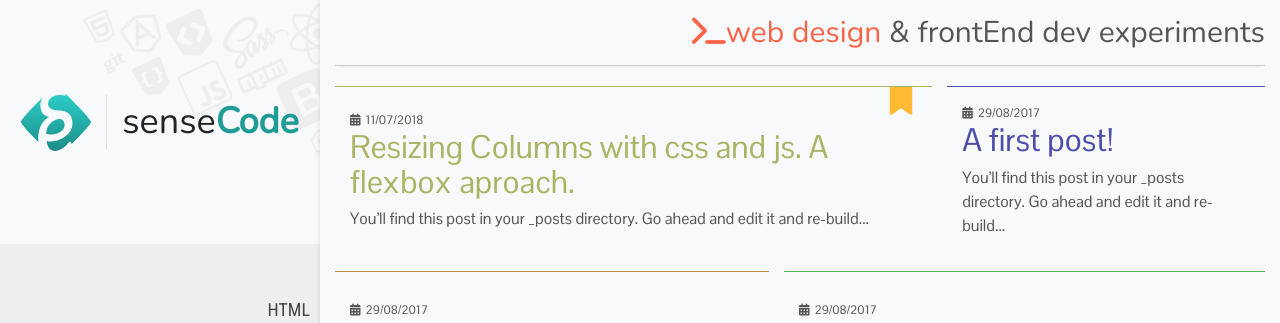
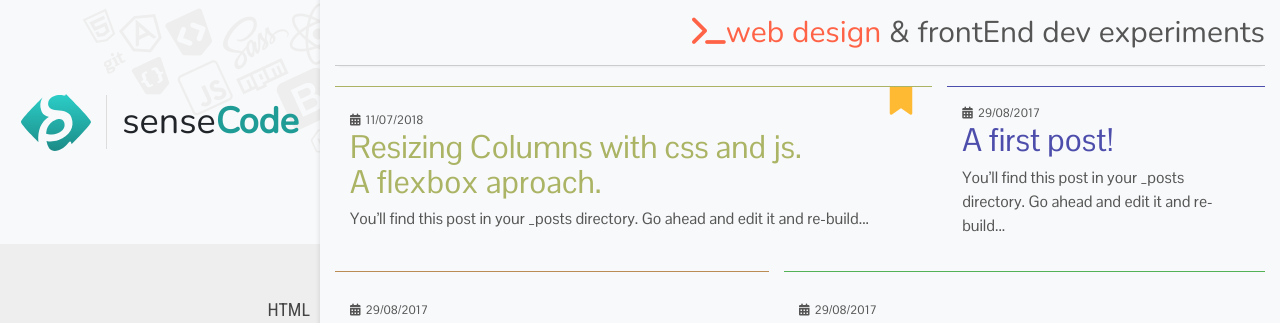
Before and after one commit to rogerbh/sensecode, a Jekyll site: the page built from index.md, in a window 1280 px wide. Shown: the top 323 px of the page. Built offline with Jekyll 4.4.1, drawn with Linux system fonts in a browser that asks for light colours; nearby versions of some CDN libraries; some web fonts are replaced.

Commit message:
line breaks on posts

```diff
--- a/_layouts/home.html
+++ b/_layouts/home.html
@@ -15,9 +15,8 @@ layout: default
 
       <span class="post-meta">{{ post.date |  date: "%d/%m/%Y"  }}</span>
 
-      <h2>
-        {{ post.title | escape }}
-      </h2>
+      <h2>{{ post.title | escape }}</h2>
+
       <p class="post-resume">
         {{ post.content | strip_html | truncatewords: 15 }}
       </p>
--- a/_posts/2018-07-11-col-resize.markdown
+++ b/_posts/2018-07-11-col-resize.markdown
@@ -1,6 +1,7 @@
 ---
 layout: post
-title:  "Resizing Columns with css and js. A flexbox aproach."
+title:  "Resizing Columns with css and js.\n
+A flexbox aproach."
 #date:   2017-08-28 22:14:14 -0300
 category: js-posts
 ---
--- a/styles/custom/css/custom.css
+++ b/styles/custom/css/custom.css
@@ -90,32 +90,33 @@ h1, h2, h3, h4, h5, h6, p, span {
 .post-header .post-title {
   display: inline-flex;
   margin: 0;
+  white-space: pre-line;
 }
-/* line 70, ../custom.scss */
+/* line 71, ../custom.scss */
 .post-header .post-meta {
   display: inline-flex;
   padding: 0;
   margin: 0;
 }
 
-/* line 77, ../custom.scss */
+/* line 78, ../custom.scss */
 h2.page-title {
   border-bottom: solid 1px #ddd;
   padding-bottom: 15px;
   margin-bottom: 15px;
 }
 
-/* line 83, ../custom.scss */
+/* line 84, ../custom.scss */
 .fa {
   vertical-align: initial;
 }
 
-/* line 84, ../custom.scss */
+/* line 85, ../custom.scss */
 .fa:first-child {
   padding-left: 5px;
 }
 
-/* line 86, ../custom.scss */
+/* line 87, ../custom.scss */
 .menu-list {
   list-style-type: none;
   list-style-position: inside;
@@ -125,7 +126,7 @@ h2.page-title {
   flex-direction: column;
   height: 100%;
 }
-/* line 95, ../custom.scss */
+/* line 96, ../custom.scss */
 .menu-list li {
   display: flex;
   flex: 1;
@@ -133,19 +134,19 @@ h2.page-title {
   overflow: hidden;
   position: relative;
 }
-/* line 97, ../custom.scss */
+/* line 98, ../custom.scss */
 .menu-list li:nth-child(1) a:hover {
   background-color: #3158ab !important;
 }
-/* line 100, ../custom.scss */
+/* line 101, ../custom.scss */
 .menu-list li:nth-child(2) a:hover {
   background-color: #ff8e34 !important;
 }
-/* line 103, ../custom.scss */
+/* line 104, ../custom.scss */
 .menu-list li:nth-child(3) a:hover {
   background-color: #ffba34 !important;
 }
-/* line 108, ../custom.scss */
+/* line 109, ../custom.scss */
 .menu-list li a {
   font-family: 'Roboto Condensed', sans-serif;
   font-size: 18px;
@@ -161,19 +162,19 @@ h2.page-title {
   -moz-box-shadow: inset -21px 0px 4px -20px rgba(0, 0, 0, 0.1);
   box-shadow: inset -21px 0px 4px -20px rgba(0, 0, 0, 0.1);
 }
-/* line 120, ../custom.scss */
+/* line 121, ../custom.scss */
 .menu-list li a:hover {
   color: #fff;
   background-color: #209c97;
   padding-right: 30px;
 }
-/* line 125, ../custom.scss */
+/* line 126, ../custom.scss */
 .menu-list li a:active {
   color: #fff;
   background-color: #209c97;
   padding-right: 30px;
 }
-/* line 137, ../custom.scss */
+/* line 138, ../custom.scss */
 .menu-list li a::before {
   font-family: FontAwesome;
   position: absolute;
@@ -185,44 +186,44 @@ h2.page-title {
   font-size: 80px;
   transition: transform 0.35s cubic-bezier(0.77, 0, 0.175, 1), opacity 0.35s cubic-bezier(0.77, 0, 0.175, 1), left 0.35s cubic-bezier(0.77, 0, 0.175, 1);
 }
-/* line 151, ../custom.scss */
+/* line 152, ../custom.scss */
 .menu-list li:nth-of-type(1) a::before {
   content: '\f13b';
 }
-/* line 152, ../custom.scss */
+/* line 153, ../custom.scss */
 .menu-list li:nth-of-type(2) a::before {
   font-family: "FontMfizz";
   content: '\f116';
 }
-/* line 153, ../custom.scss */
+/* line 154, ../custom.scss */
 .menu-list li:nth-of-type(3) a::before {
   font-family: "FontMfizz";
   content: '\f142';
 }
-/* line 155, ../custom.scss */
+/* line 156, ../custom.scss */
 .menu-list li a:hover::before, .menu-list li a:active::before {
   opacity: 1;
   left: 25px;
   transform: rotate(-20deg);
 }
 
-/* line 163, ../custom.scss */
+/* line 164, ../custom.scss */
 .fa {
   padding-right: 5px;
 }
 
 /*.brand-holder{}*/
-/* line 166, ../custom.scss */
+/* line 167, ../custom.scss */
 .brand-link {
   font-family: 'Nunito', sans-serif;
   margin: 0 auto;
 }
-/* line 169, ../custom.scss */
+/* line 170, ../custom.scss */
 .brand-link:hover {
   color: #209c97;
 }
 
-/* line 173, ../custom.scss */
+/* line 174, ../custom.scss */
 .site-name {
   font-family: 'Nunito', sans-serif;
   margin-left: 15px;
@@ -231,12 +232,12 @@ h2.page-title {
   align-items: left;
   font-size: 36px;
 }
-/* line 180, ../custom.scss */
+/* line 181, ../custom.scss */
 .site-name span {
   font-family: 'Nunito', sans-serif;
 }
 
-/* line 183, ../custom.scss */
+/* line 184, ../custom.scss */
 .slogan-home {
   font-family: 'Nunito', sans-serif;
   font-size: 30px;
@@ -249,103 +250,103 @@ h2.page-title {
   border-bottom: solid 1px #ccc;
   box-shadow: 0px 5px 2px -4px rgba(0, 0, 0, 0.05);
 }
-/* line 194, ../custom.scss */
+/* line 195, ../custom.scss */
 .slogan-home span {
   color: tomato;
   font-family: inherit;
 }
-/* line 197, ../custom.scss */
+/* line 198, ../custom.scss */
 .slogan-home span:before {
   font-family: FontAwesome;
   content: '\f120';
 }
 
-/* line 204, ../custom.scss */
+/* line 205, ../custom.scss */
 .icons-holder {
   position: relative;
   top: -100px;
   left: 10vw;
   z-index: -1;
 }
-/* line 209, ../custom.scss */
+/* line 210, ../custom.scss */
 .icons-holder i {
   color: #eee;
   position: absolute;
   transform: rotate(-25deg);
   font-size: 50px;
 }
-/* line 214, ../custom.scss */
+/* line 215, ../custom.scss */
 .icons-holder i:nth-of-type(1) {
   top: 10px;
   left: 30px;
   font-size: 50px;
 }
-/* line 219, ../custom.scss */
+/* line 220, ../custom.scss */
 .icons-holder i:nth-of-type(2) {
   top: 55px;
   left: 40px;
   font-size: 55px;
 }
-/* line 224, ../custom.scss */
+/* line 225, ../custom.scss */
 .icons-holder i:nth-of-type(3) {
   top: 60px;
   left: -5px;
   font-size: 40px;
 }
-/* line 229, ../custom.scss */
+/* line 230, ../custom.scss */
 .icons-holder i:nth-of-type(4) {
   left: 80px;
   top: 0px;
   font-size: 65px;
 }
-/* line 234, ../custom.scss */
+/* line 235, ../custom.scss */
 .icons-holder i:nth-of-type(5) {
   left: 95px;
   top: 50px;
 }
-/* line 238, ../custom.scss */
+/* line 239, ../custom.scss */
 .icons-holder i:nth-of-type(6) {
   left: -20px;
   top: 15px;
   font-size: 40px;
 }
-/* line 243, ../custom.scss */
+/* line 244, ../custom.scss */
 .icons-holder i:nth-of-type(7) {
   left: 140px;
   top: 72px;
   font-size: 50px;
 }
-/* line 248, ../custom.scss */
+/* line 249, ../custom.scss */
 .icons-holder i:nth-of-type(8) {
   left: 145px;
   top: 5px;
   font-size: 55px;
 }
-/* line 253, ../custom.scss */
+/* line 254, ../custom.scss */
 .icons-holder i:nth-of-type(9) {
   left: 170px;
   top: 130px;
   font-size: 30px;
 }
-/* line 258, ../custom.scss */
+/* line 259, ../custom.scss */
 .icons-holder i:nth-of-type(10) {
   left: -55px;
   top: 15px;
   font-size: 30px;
 }
-/* line 263, ../custom.scss */
+/* line 264, ../custom.scss */
 .icons-holder i:nth-of-type(11) {
   left: -40px;
   top: 60px;
   font-size: 22px;
 }
 
-/* line 271, ../custom.scss */
+/* line 272, ../custom.scss */
 .brand-link img {
   max-height: initial;
 }
 
-/* line 273, ../custom.scss */
+/* line 274, ../custom.scss */
 .post-list {
   list-style-type: none;
   list-style-position: inside;
@@ -353,7 +354,7 @@ h2.page-title {
   padding-right: 0;
   margin: 0;
 }
-/* line 281, ../custom.scss */
+/* line 282, ../custom.scss */
 .post-list li {
   background: none;
   border-top: solid 1px;
@@ -368,14 +369,14 @@ h2.page-title {
   transition: all .1s ease-out;
   overflow: hidden;
 }
-/* line 295, ../custom.scss */
+/* line 296, ../custom.scss */
 .post-list li:hover {
   border-top: solid 3px;
   background: #fff;
   box-shadow: 0px 0px 4px 0px rgba(0, 0, 0, 0.18);
   transform: scale(1.01, 1.01);
 }
-/* line 301, ../custom.scss */
+/* line 302, ../custom.scss */
 .post-list li a {
   /*transition: border-bottom-color .15s ease-out;*/
   display: flex;
@@ -388,31 +389,32 @@ h2.page-title {
   border-bottom-width: 1px;
   border-bottom-color: transparent;
 }
-/* line 312, ../custom.scss */
+/* line 313, ../custom.scss */
 .post-list li a .post-meta {
   color: #555;
   font-size: 12px;
 }
-/* line 313, ../custom.scss */
+/* line 314, ../custom.scss */
 .post-list li a .post-meta:before {
   font-family: FontAwesome;
   content: '\f073';
   padding-right: 5px;
 }
-/* line 321, ../custom.scss */
+/* line 322, ../custom.scss */
 .post-list li a h2 {
   transition: color .15s ease-out;
   color: inherit;
+  white-space: pre-line;
 }
-/* line 325, ../custom.scss */
+/* line 327, ../custom.scss */
 .post-list li a:hover {
   text-decoration: none;
 }
-/* line 327, ../custom.scss */
+/* line 329, ../custom.scss */
 .post-list li a:hover h2 {
   color: #209c97;
 }
-/* line 331, ../custom.scss */
+/* line 333, ../custom.scss */
 .post-list li a::after {
   position: absolute;
   padding: 15px;
@@ -425,22 +427,22 @@ h2.page-title {
   content: '\f054';
   transition: all .15s ease-out;
 }
-/* line 343, ../custom.scss */
+/* line 345, ../custom.scss */
 .post-list li a:hover::after {
   right: 0;
   color: #999;
   opacity: 1;
 }
-/* line 348, ../custom.scss */
+/* line 350, ../custom.scss */
 .post-list li a .post-resume {
   color: #555;
   margin: 0;
 }
-/* line 353, ../custom.scss */
+/* line 355, ../custom.scss */
 .post-list li:first-child {
   flex: 5 0 50% !important;
 }
-/* line 355, ../custom.scss */
+/* line 357, ../custom.scss */
 .post-list li:first-child a::before {
   position: absolute;
   font-family: FontAwesome;
@@ -452,13 +454,13 @@ h2.page-title {
   line-height: normal;
   transition: all .15s ease-out;
 }
-/* line 366, ../custom.scss */
+/* line 368, ../custom.scss */
 .post-list li:first-child a:hover::before {
   top: -5px;
   font-size: 35px;
 }
 
-/* line 375, ../custom.scss */
+/* line 377, ../custom.scss */
 .footer-holder {
   border-top: solid 1px #ddd;
   /*display: flex;*/
@@ -466,32 +468,32 @@ h2.page-title {
   flex: 1;
   justify-content: center;
 }
-/* line 382, ../custom.scss */
+/* line 384, ../custom.scss */
 .footer-holder h6 {
   line-height: 1.5;
 }
 
-/* line 385, ../custom.scss */
+/* line 387, ../custom.scss */
 .page-holder, .post-page-holder {
   margin: 0;
   padding: 15px 5%;
 }
 
 @media (max-width: 576px) {
-  /* line 391, ../custom.scss */
+  /* line 393, ../custom.scss */
   .post-list {
     flex-direction: column !important;
     flex-wrap: nowrap !important;
   }
 }
 @media (max-width: 767px) {
-  /* line 397, ../custom.scss */
+  /* line 399, ../custom.scss */
   .menu-col {
     transition: all .5s ease-out;
     margin-left: -25vw;
     z-index: 1;
   }
-  /* line 403, ../custom.scss */
+  /* line 405, ../custom.scss */
   .menu-col #menuMobile {
     z-index: 6;
     flex: 1;
@@ -510,7 +512,7 @@ h2.page-title {
     box-shadow: 0px 0px 5px 0px rgba(0, 0, 0, 0.25);
     padding: 10px;
   }
-  /* line 420, ../custom.scss */
+  /* line 422, ../custom.scss */
   .menu-col #menuMobile .menu-list-mobile {
     list-style-type: none;
     list-style-position: inside;
@@ -520,21 +522,21 @@ h2.page-title {
     flex-direction: column;
     height: 100%;
   }
-  /* line 428, ../custom.scss */
+  /* line 430, ../custom.scss */
   .menu-col #menuMobile .menu-list-mobile li {
     border-bottom: solid 1px #ddd;
     padding: 5px 0;
   }
-  /* line 431, ../custom.scss */
+  /* line 433, ../custom.scss */
   .menu-col #menuMobile .menu-list-mobile li:first-child {
     padding-top: 0;
   }
-  /* line 434, ../custom.scss */
+  /* line 436, ../custom.scss */
   .menu-col #menuMobile .menu-list-mobile li:last-child {
     border: none;
     padding-bottom: 0;
   }
-  /* line 438, ../custom.scss */
+  /* line 440, ../custom.scss */
   .menu-col #menuMobile .menu-list-mobile li a {
     flex: 1;
     display: flex;
@@ -551,19 +553,19 @@ h2.page-title {
     flex: 1;
     padding: 0 10px;
   }
-  /* line 453, ../custom.scss */
+  /* line 455, ../custom.scss */
   .menu-col #menuMobile .menu-list-mobile li a:hover {
     color: #fff;
     background-color: #209c97;
     padding-right: 30px;
   }
-  /* line 458, ../custom.scss */
+  /* line 460, ../custom.scss */
   .menu-col #menuMobile .menu-list-mobile li a:active {
     color: #fff;
     background-color: #209c97;
     padding-right: 30px;
   }
-  /* line 468, ../custom.scss */
+  /* line 470, ../custom.scss */
   .menu-col .brand-holder {
     width: 80px;
     position: absolute;
@@ -573,17 +575,17 @@ h2.page-title {
     left: 25vw;
     height: 100%;
   }
-  /* line 477, ../custom.scss */
+  /* line 479, ../custom.scss */
   .menu-col .brand-holder .icons-holder {
     display: none;
   }
-  /* line 481, ../custom.scss */
+  /* line 483, ../custom.scss */
   .menu-col .brand-link {
     width: 100%;
     align-items: center;
     padding: 15px 0;
   }
-  /* line 487, ../custom.scss */
+  /* line 489, ../custom.scss */
   .menu-col .btn-toggle-menu {
     position: absolute;
     left: 25vw;
@@ -597,7 +599,7 @@ h2.page-title {
     cursor: pointer;
     overflow: hidden;
   }
-  /* line 499, ../custom.scss */
+  /* line 501, ../custom.scss */
   .menu-col .btn-toggle-menu:before {
     color: #209c97;
     position: absolute;
@@ -606,7 +608,7 @@ h2.page-title {
     margin-top: 0;
     opacity: 1;
   }
-  /* line 507, ../custom.scss */
+  /* line 509, ../custom.scss */
   .menu-col .btn-toggle-menu:after {
     color: tomato;
     position: absolute;
@@ -615,7 +617,7 @@ h2.page-title {
     margin-top: 35px;
     opacity: 0;
   }
-  /* line 515, ../custom.scss */
+  /* line 517, ../custom.scss */
   .menu-col .btn-toggle-menu.menu-open:before {
     opacity: 1;
     margin-top: 0;
@@ -628,7 +630,7 @@ h2.page-title {
     /* or: backwards, both, none */
     animation-delay: .1s;
   }
-  /* line 524, ../custom.scss */
+  /* line 526, ../custom.scss */
   .menu-col .btn-toggle-menu.menu-open:after {
     opacity: 0;
     margin-top: 35px;
@@ -641,7 +643,7 @@ h2.page-title {
     /* or: backwards, both, none */
     animation-delay: .1s;
   }
-  /* line 534, ../custom.scss */
+  /* line 536, ../custom.scss */
   .menu-col .btn-toggle-menu.menu-close:before {
     opacity: 0;
     margin-top: -35px;
@@ -654,7 +656,7 @@ h2.page-title {
     /* or: backwards, both, none */
     animation-delay: .1s;
   }
-  /* line 543, ../custom.scss */
+  /* line 545, ../custom.scss */
   .menu-col .btn-toggle-menu.menu-close:after {
     opacity: 1;
     margin-top: 0;
@@ -707,25 +709,25 @@ h2.page-title {
       opacity: 1;
     }
   }
-  /* line 598, ../custom.scss */
+  /* line 600, ../custom.scss */
   .menu-col div:nth-of-type(2)[class~=container] {
     justify-content: flex-start !important;
     flex: 1 !important;
     overflow: visible !important;
   }
-  /* line 604, ../custom.scss */
+  /* line 606, ../custom.scss */
   .menu-col div:nth-of-type(3)[class~=container] .row {
     display: none !important;
   }
 
-  /* line 609, ../custom.scss */
+  /* line 611, ../custom.scss */
   .content-col {
     transition: margin-left .5s ease-out;
     margin-left: 80px;
     z-index: 0;
     height: auto !important;
   }
-  /* line 615, ../custom.scss */
+  /* line 617, ../custom.scss */
   .content-col .overlay-menu-mobile {
     background-color: #000;
     opacity: 0;
@@ -752,12 +754,12 @@ h2.page-title {
       height: 100%;
     }
   }
-  /* line 641, ../custom.scss */
+  /* line 643, ../custom.scss */
   svg {
     align-self: flex-start;
   }
 
-  /* line 642, ../custom.scss */
+  /* line 644, ../custom.scss */
   .site-name {
     transform: rotate(-90deg);
     display: flex;
@@ -765,33 +767,33 @@ h2.page-title {
     margin-top: 80px !important;
   }
 
-  /* line 649, ../custom.scss */
+  /* line 651, ../custom.scss */
   .footer-holder h6 {
     font-size: .85rem;
   }
 }
 @media (max-width: 1150px) {
-  /* line 656, ../custom.scss */
+  /* line 658, ../custom.scss */
   .brand-holder {
     padding-bottom: 0 !important;
     padding-top: 0 !important;
   }
-  /* line 659, ../custom.scss */
+  /* line 661, ../custom.scss */
   .brand-holder .brand-link {
     flex-direction: column;
   }
-  /* line 661, ../custom.scss */
+  /* line 663, ../custom.scss */
   .brand-holder .brand-link svg {
     align-self: center;
     width: 60px !important;
   }
-  /* line 665, ../custom.scss */
+  /* line 667, ../custom.scss */
   .brand-holder .brand-link .site-name {
     border: none;
     margin: 0;
     padding: 0;
   }
-  /* line 671, ../custom.scss */
+  /* line 673, ../custom.scss */
   .brand-holder .icons-holder {
     top: -65px;
     left: 4vw;
--- a/styles/custom/custom.scss
+++ b/styles/custom/custom.scss
@@ -65,6 +65,7 @@ h1,h2,h3,h4,h5,h6,p,span{
     .post-title{
           display: inline-flex;
     margin: 0;
+    white-space: pre-line;
     }
 
   .post-meta{
@@ -321,6 +322,7 @@ h2.page-title{
       h2{
         transition: color .15s ease-out;
         color:inherit;
+        white-space: pre-line;
       }
       &:hover{
         text-decoration: none;
```
